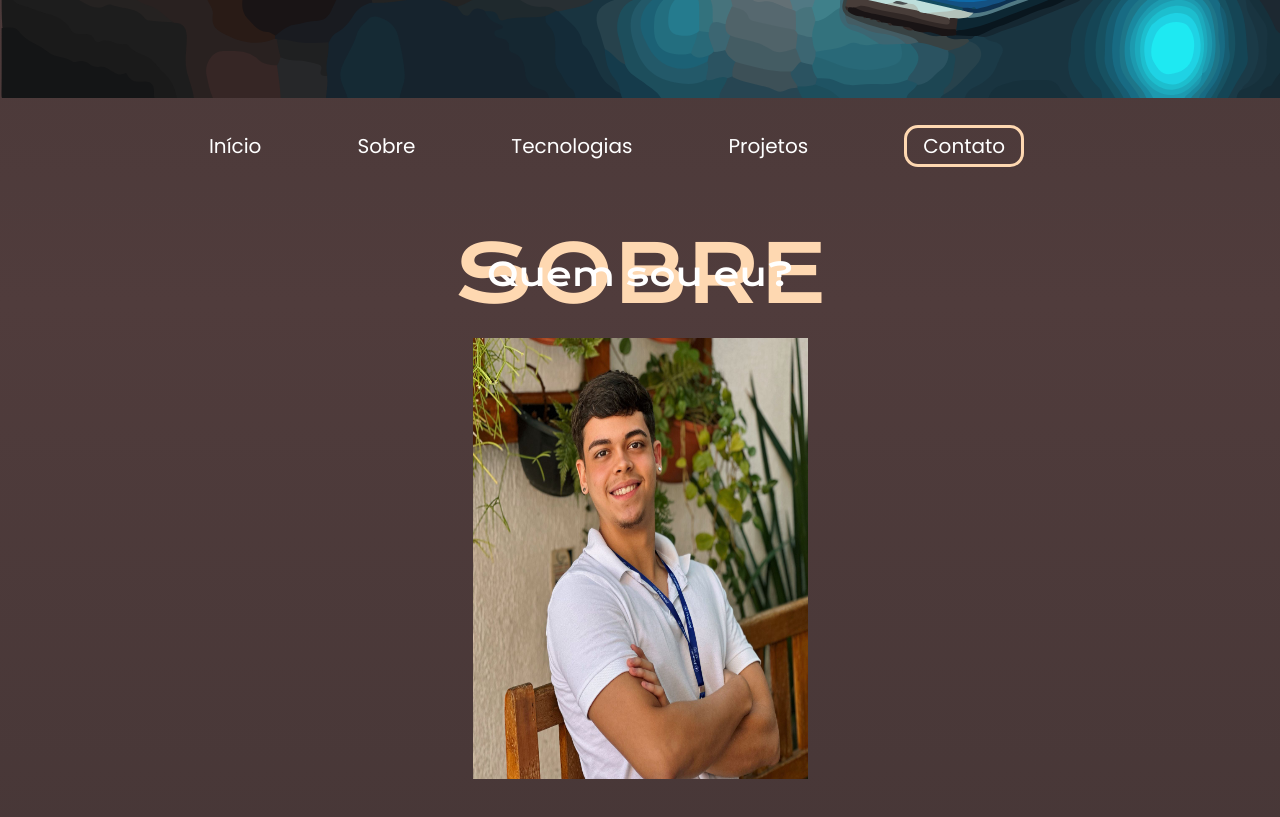
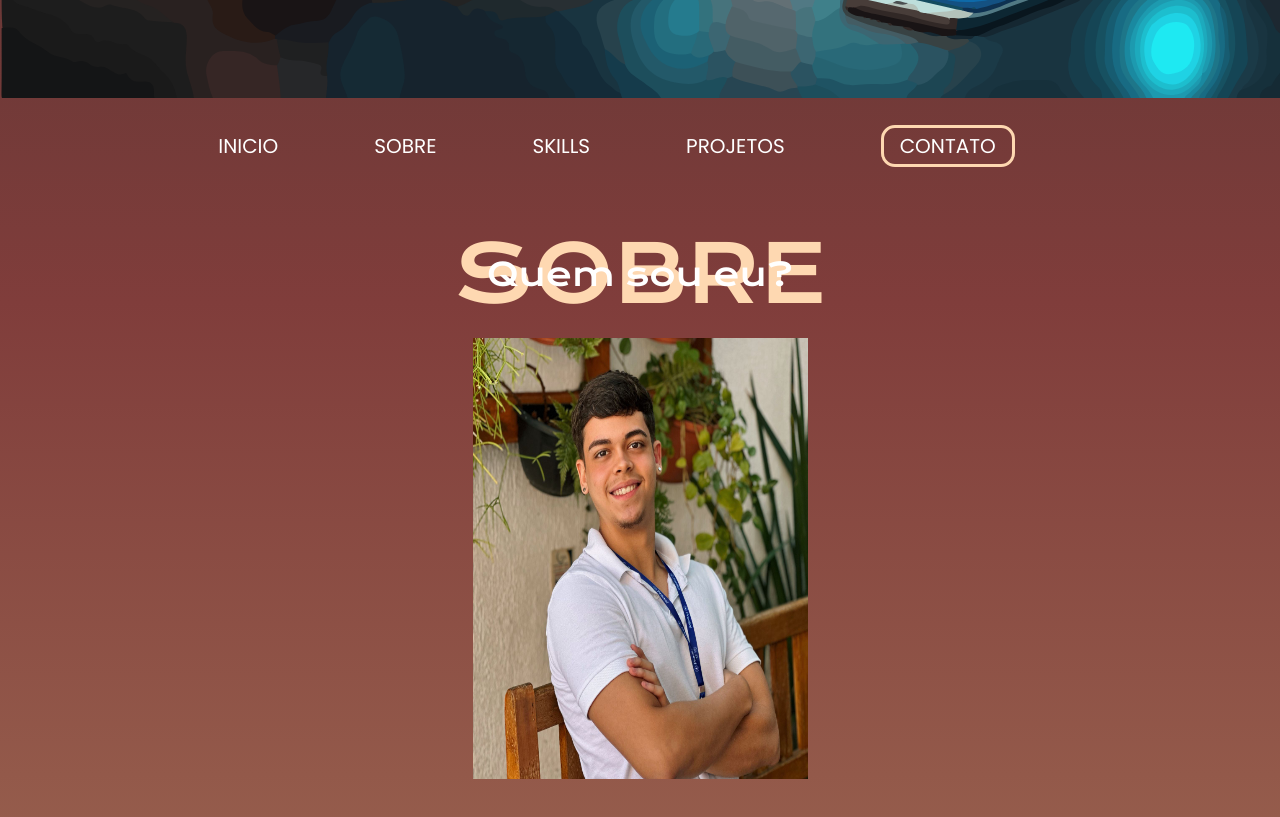
Before and after one commit to EduardoBOliveira/MeuPortifolio, a React (Vite) app in the folder Portifolio/: page / in a window 1280 px wide. Shown: the part 860-1677 px from the top of the page. Built offline with nearby package versions, Linux system fonts and the light colour scheme.

Commit message:
Atualizando Cores

```diff
--- a/Portifolio/src/Components/Header/index.jsx
+++ b/Portifolio/src/Components/Header/index.jsx
@@ -7,27 +7,27 @@ export default function Header() {
       <ul className="header_lista">
         <li className="header_lista_item">
           <a href="#inicio" className="header_lista_item_link">
-            Início
+            INICIO
           </a>
         </li>
         <li className="header_lista_item">
           <a href="#sobre" className="header_lista_item_link">
-            Sobre
+            SOBRE
           </a>
         </li>
         <li className="header_lista_item">
           <a href="#tecnologias" className="header_lista_item_link">
-            Tecnologias
+            SKILLS
           </a>
         </li>
         <li className="header_lista_item">
           <a href="#projetos" className="header_lista_item_link">
-            Projetos
+            PROJETOS
           </a>
         </li>
         <li className="header_lista_item">
           <a href="#contato" className="header_lista_item_link_contato">
-            Contato
+            CONTATO
           </a>
         </li>
       </ul>
--- a/Portifolio/src/Pages/Home/intro.css
+++ b/Portifolio/src/Pages/Home/intro.css
@@ -1,10 +1,10 @@
 body {
   background: rgb(0, 0, 0);
   background: linear-gradient(
-    #3E3232,
-    #503C3C,
-    #3E3232,
-    #3E3232
+    #322C2B,
+    #803D3B,
+    #AF8260,
+    #E4C59E
   )
   }
 
```
